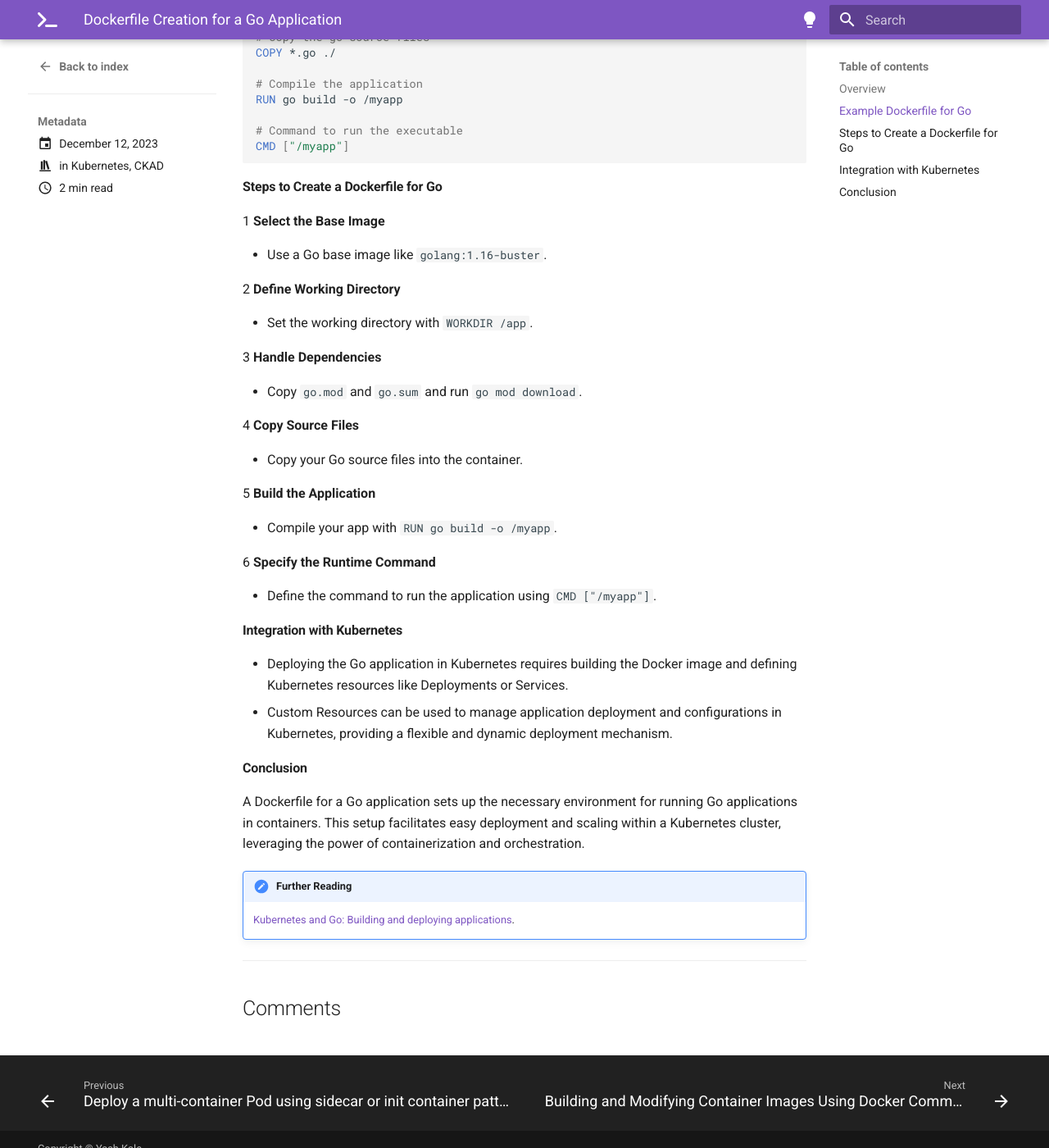
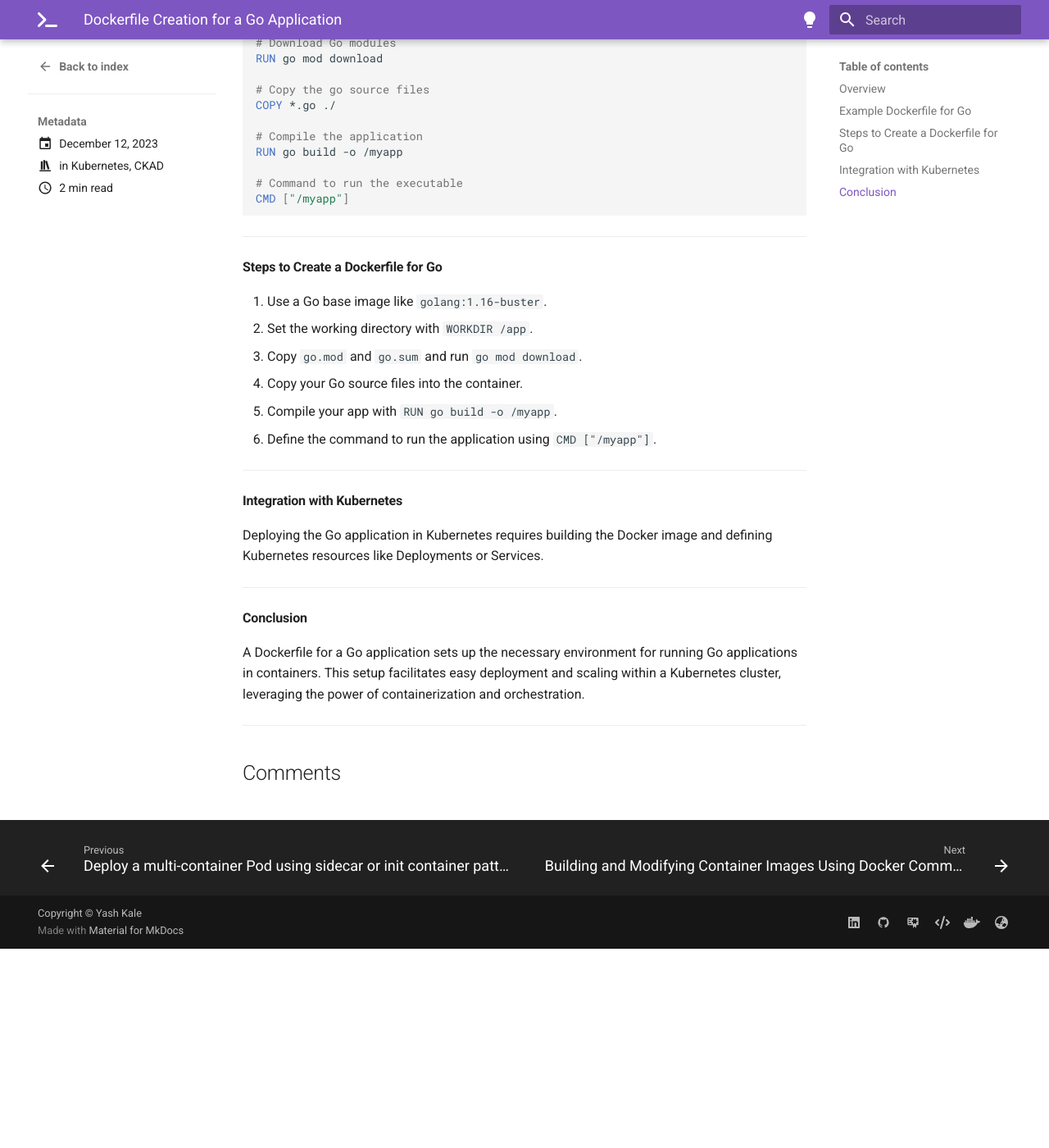
Before and after one commit to imyashkale/portfolio, an MkDocs documentation site: the page built from docs/blog/posts/ckad/dockerize-app.md, in a window 1280 px wide and 1400 px high, scrolled down 1106 px. Shown: the whole window at 82% size. Built offline with MkDocs 1.6.1 and Material for MkDocs 9.7.7, drawn with Linux system fonts in a browser that asks for light colours; comment, search, counter and statistics services are not loaded; after the commit the page ends 2263 px from its top, so only the background shows below that.

Commit message:
CKAD: Dockerfile Creation for a Go Application Improved

````diff
--- a/docs/blog/posts/ckad/dockerize-app.md
+++ b/docs/blog/posts/ckad/dockerize-app.md
@@ -15,12 +15,16 @@ tags:
   ![CKAD](../../../assets/img/ckad.png){ width="300" }
 </figure>
 
+---
+
 #### Overview
 
 Creating a Dockerfile for a Go application involves defining steps to build a lightweight and efficient Docker image. This includes setting up the Go environment, managing dependencies, and preparing the application for deployment.
 
 !!! info "Documentation"
     [Dockerizing a Go application](https://docs.docker.com/language/golang/build-images/){:target="_blank"}.
+
+---
 
 #### Example Dockerfile for Go
 
@@ -49,42 +53,27 @@ RUN go build -o /myapp
 CMD ["/myapp"]
 ```
 
+---
+
 #### Steps to Create a Dockerfile for Go
 
-1 **Select the Base Image**
+1. Use a Go base image like `golang:1.16-buster`.
+2. Set the working directory with `WORKDIR /app`.
+3. Copy `go.mod` and `go.sum` and run `go mod download`.
+4. Copy your Go source files into the container.
+5. Compile your app with `RUN go build -o /myapp`.
+6. Define the command to run the application using `CMD ["/myapp"]`.
 
-- Use a Go base image like `golang:1.16-buster`.
-
-2 **Define Working Directory**
-
-- Set the working directory with `WORKDIR /app`.
-
-3 **Handle Dependencies**
-
-- Copy `go.mod` and `go.sum` and run `go mod download`.
-
-4 **Copy Source Files**
-
-- Copy your Go source files into the container.
-
-5 **Build the Application**
-
-- Compile your app with `RUN go build -o /myapp`.
-
-6 **Specify the Runtime Command**
-
-- Define the command to run the application using `CMD ["/myapp"]`.
+---
 
 #### Integration with Kubernetes
 
-- Deploying the Go application in Kubernetes requires building the Docker image and defining Kubernetes resources like Deployments or Services.
-- Custom Resources can be used to manage application deployment and configurations in Kubernetes, providing a flexible and dynamic deployment mechanism.
+Deploying the Go application in Kubernetes requires building the Docker image and defining Kubernetes resources like Deployments or Services.
+
+---
 
 #### Conclusion
 
 A Dockerfile for a Go application sets up the necessary environment for running Go applications in containers. This setup facilitates easy deployment and scaling within a Kubernetes cluster, leveraging the power of containerization and orchestration.
 
-!!! note "Further Reading"
-    [Kubernetes and Go: Building and deploying applications](https://kubernetes.io/blog/2023/dockerizing-go-application/){:target="_blank"}.
-
 ---
````
Also changed, not shown: docs/blog/posts/ckad/ckad-tasks.md (+13 -11 lines).
